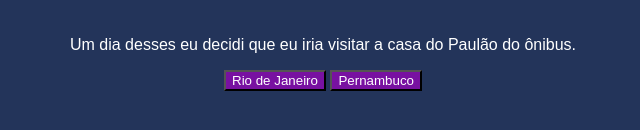
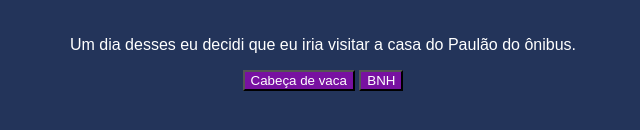
Before and after one commit to jjoaoqy/Minha-Aventura, a plain HTML site: page index.html in a window 1280 px wide. Shown: the part 304-434 px from the top of the page, without its empty margins (317-957 px from the left). Drawn offline with Linux system fonts and the light colour scheme; a web font is replaced by a local one.

Commit message:
dfsdfsdf

```diff
--- a/index.html
+++ b/index.html
@@ -14,8 +14,8 @@
         <div class="passo ativo" id="passo-0">
             <img src="img/cenario-passo0.png" alt="">
             <p>Um dia desses eu decidi que eu iria visitar a casa do Paulão do ônibus.</p>
-            <button class="btn-proximo" data-proximo="1">Rio de Janeiro</button>
-            <button class="btn-proximo" data-proximo="2">Pernambuco</button>
+            <button class="btn-proximo" data-proximo="1">Cabeça de vaca</button>
+            <button class="btn-proximo" data-proximo="2">BNH</button>
         </div>
         <div class="passo" id="passo-1">
             <p>Você começa sua jornada no Rio de Janeiro, subindo o Pico da Tijuca ao amanhecer para encontrar a primeira pista.</p>
```
